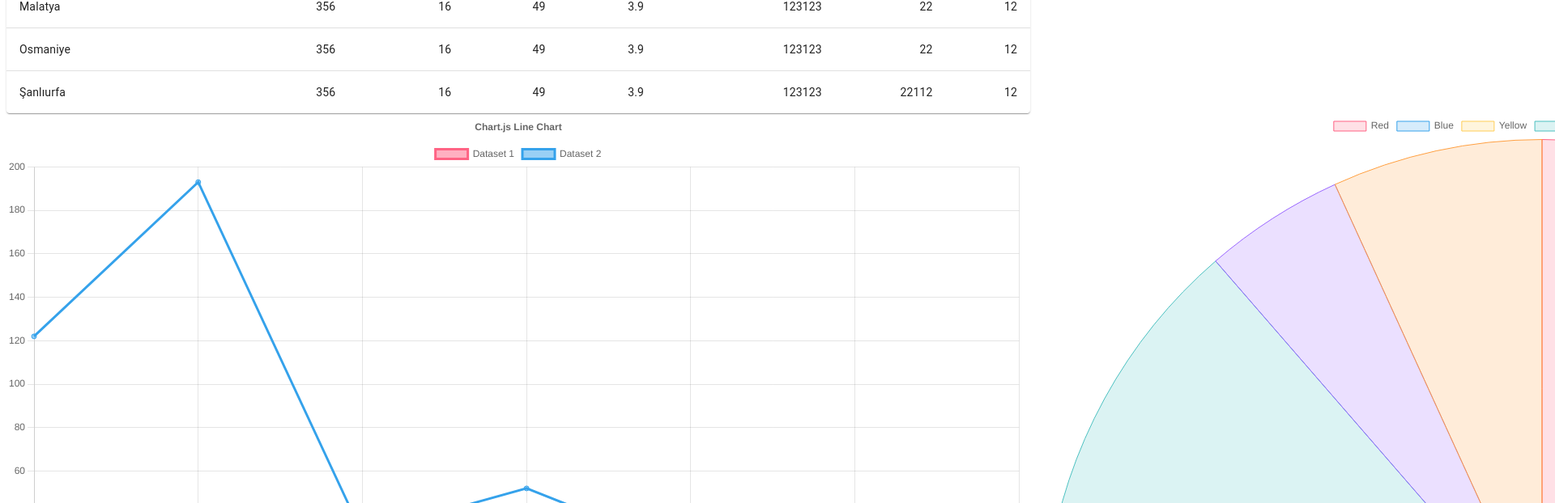
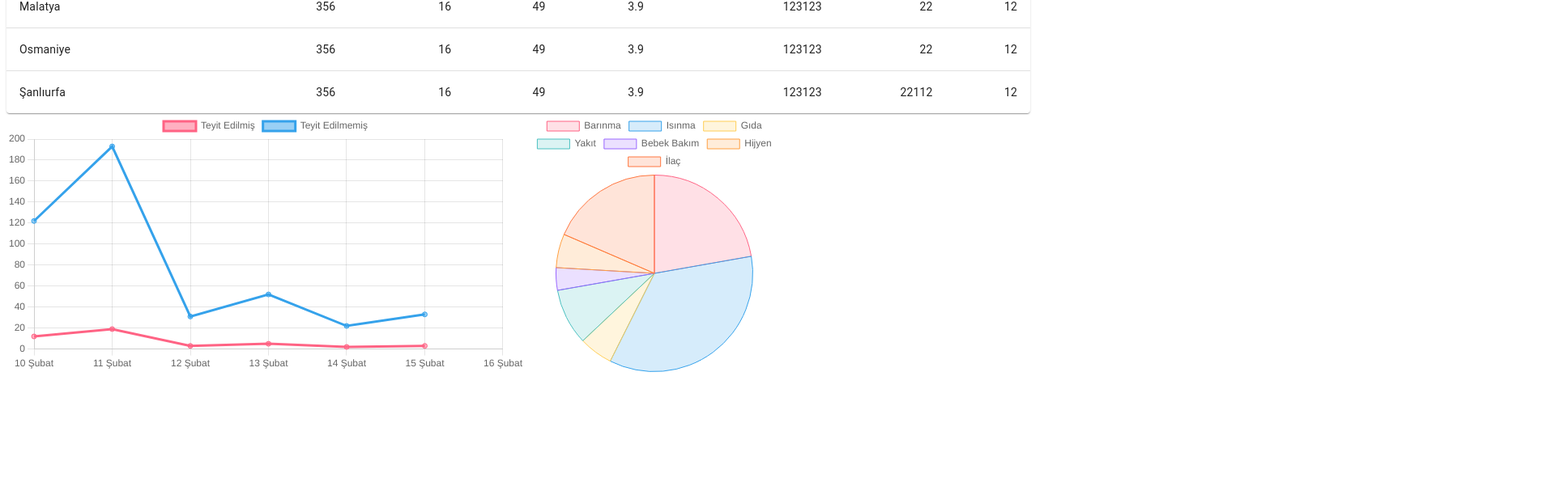
Before and after one commit to mertonuryildirim/babala-app, a React (Create React App) app: page / in a window 1280 px wide. Shown: the part 454-1076 px from the top of the page at 81% size, 1920 px wide, since content can reach past the window. After the commit the page ends 922 px from the top, so only its background shows below. Built offline with nearby package versions, Linux system fonts and the light colour scheme.

Commit message:
data set for charts

```diff
--- a/src/App.js
+++ b/src/App.js
@@ -5,11 +5,17 @@ import Summary from './components/Summary';
 import Table from './components/Table';
 
 function App() {
+    const chartStyles = {
+        display: 'flex',
+        width: '100vw',
+        height: '40vh',
+    };
+
     return (
         <div>
             <Summary />
             <Table />
-            <div style={{ display: 'flex', justifyContent: 'space-between' }}>
+            <div style={chartStyles}>
                 <LineChart />
                 <PieChart />
             </div>
--- a/src/components/LineChart.js
+++ b/src/components/LineChart.js
@@ -21,32 +21,40 @@ ChartJS.register(
     Legend,
 );
 
-export const options = {
+const options = {
     responsive: true,
     plugins: {
         legend: {
             position: 'top',
         },
         title: {
-            display: true,
-            text: 'Chart.js Line Chart',
+            display: false,
+            text: '',
         },
     },
 };
 
-const labels = ['January', 'February', 'March', 'April', 'May', 'June', 'July'];
+const labels = [
+    '10 Şubat',
+    '11 Şubat',
+    '12 Şubat',
+    '13 Şubat',
+    '14 Şubat',
+    '15 Şubat',
+    '16 Şubat',
+];
 
-export const data = {
+const data = {
     labels,
     datasets: [
         {
-            label: 'Dataset 1',
+            label: 'Teyit Edilmiş',
             data: [12, 19, 3, 5, 2, 3],
             borderColor: 'rgb(255, 99, 132)',
             backgroundColor: 'rgba(255, 99, 132, 0.5)',
         },
         {
-            label: 'Dataset 2',
+            label: 'Teyit Edilmemiş',
             data: [122, 193, 31, 52, 22, 33],
             borderColor: 'rgb(53, 162, 235)',
             backgroundColor: 'rgba(53, 162, 235, 0.5)',
--- a/src/components/PieChart.js
+++ b/src/components/PieChart.js
@@ -4,12 +4,20 @@ import { Pie } from 'react-chartjs-2';
 
 ChartJS.register(ArcElement, Tooltip, Legend);
 
-export const data = {
-    labels: ['Red', 'Blue', 'Yellow', 'Green', 'Purple', 'Orange'],
+const data = {
+    labels: [
+        'Barınma',
+        'Isınma',
+        'Gıda',
+        'Yakıt',
+        'Bebek Bakım',
+        'Hijyen',
+        'İlaç',
+    ],
     datasets: [
         {
-            label: '# of Votes',
-            data: [12, 19, 3, 5, 2, 3],
+            label: 'Talep Sayısı',
+            data: [12, 19, 3, 5, 2, 3, 10],
             backgroundColor: [
                 'rgba(255, 99, 132, 0.2)',
                 'rgba(54, 162, 235, 0.2)',
@@ -17,6 +25,7 @@ export const data = {
                 'rgba(75, 192, 192, 0.2)',
                 'rgba(153, 102, 255, 0.2)',
                 'rgba(255, 159, 64, 0.2)',
+                'rgba(255, 119, 64, 0.2)',
             ],
             borderColor: [
                 'rgba(255, 99, 132, 1)',
@@ -25,6 +34,7 @@ export const data = {
                 'rgba(75, 192, 192, 1)',
                 'rgba(153, 102, 255, 1)',
                 'rgba(255, 159, 64, 1)',
+                'rgba(255, 119, 64, 1)',
             ],
             borderWidth: 1,
         },
```
